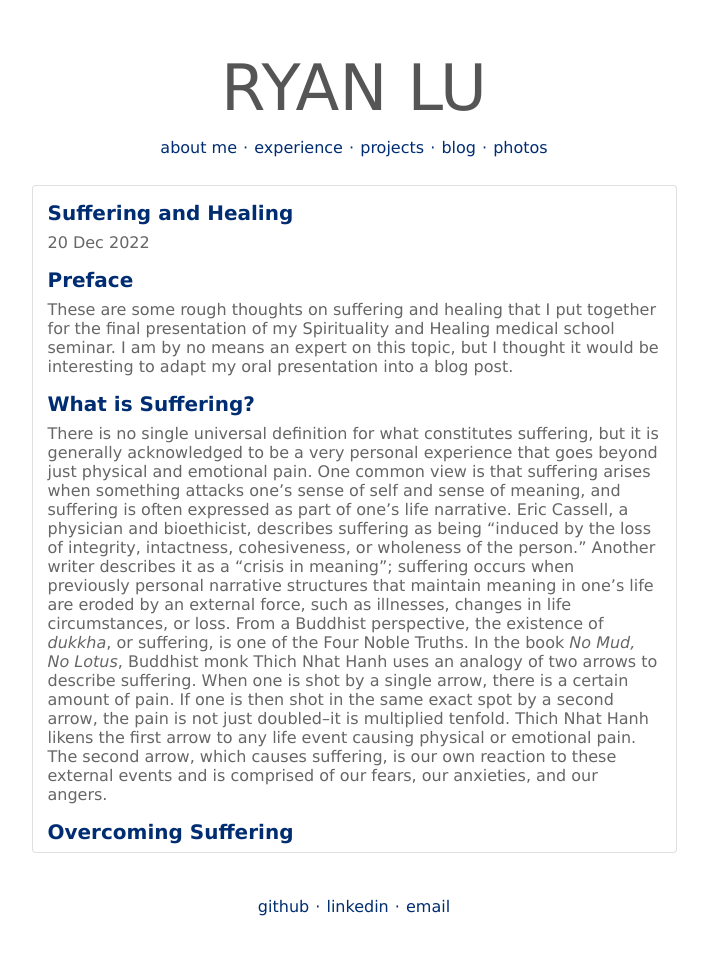
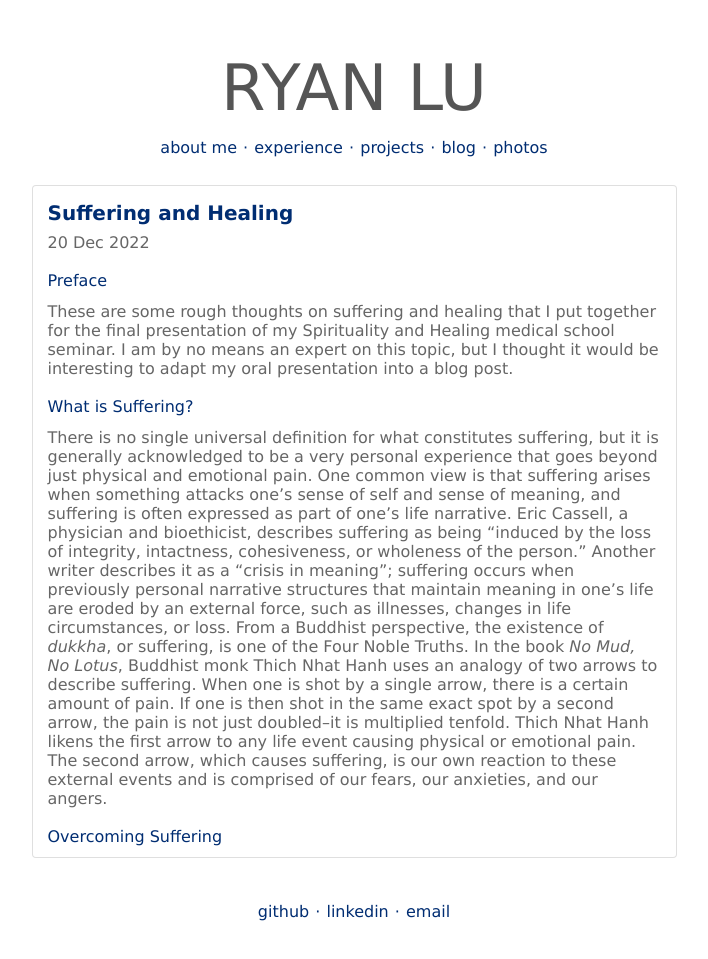
Before and after one commit to ryanlu41/ryanlu41.github.io, a Jekyll site: the page built from _posts/2022-12-20-Suffering-and-Healing.md, in a window 1280 px wide. Shown: the whole page, without its empty margins (286-994 px from the left). Built offline with Jekyll 4.4.1, drawn with Linux system fonts in a browser that asks for light colours.

Commit message:
headings

```diff
--- a/_posts/2022-12-20-Suffering-and-Healing.md
+++ b/_posts/2022-12-20-Suffering-and-Healing.md
@@ -5,12 +5,12 @@ date: 2022-12-20
 category: "Miscellaneous"
 ---
 
-### Preface
+#### Preface
 
 These are some rough thoughts on suffering and healing that I put together for the final presentation of my Spirituality and Healing medical school seminar. I am by no means an expert on this topic, but I thought it would be interesting to adapt my oral presentation into a blog post.
 
-### What is Suffering?
+#### What is Suffering?
 
 There is no single universal definition for what constitutes suffering, but it is generally acknowledged to be a very personal experience that goes beyond just physical and emotional pain. One common view is that suffering arises when something attacks one's sense of self and sense of meaning, and suffering is often expressed as part of one's life narrative. Eric Cassell, a physician and bioethicist, describes suffering as being "induced by the loss of integrity, intactness, cohesiveness, or wholeness of the person." Another writer describes it as a "crisis in meaning"; suffering occurs when previously personal narrative structures that maintain meaning in one's life are eroded by an external force, such as illnesses, changes in life circumstances, or loss. From a Buddhist perspective, the existence of *dukkha*, or suffering, is one of the Four Noble Truths. In the book *No Mud, No Lotus*, Buddhist monk Thich Nhat Hanh uses an analogy of two arrows to describe suffering. When one is shot by a single arrow, there is a certain amount of pain. If one is then shot in the same exact spot by a second arrow, the pain is not just doubled--it is multiplied tenfold. Thich Nhat Hanh likens the first arrow to any life event causing physical or emotional pain. The second arrow, which causes suffering, is our own reaction to these external events and is comprised of our fears, our anxieties, and our angers.
 
-### Overcoming Suffering
+#### Overcoming Suffering
```
